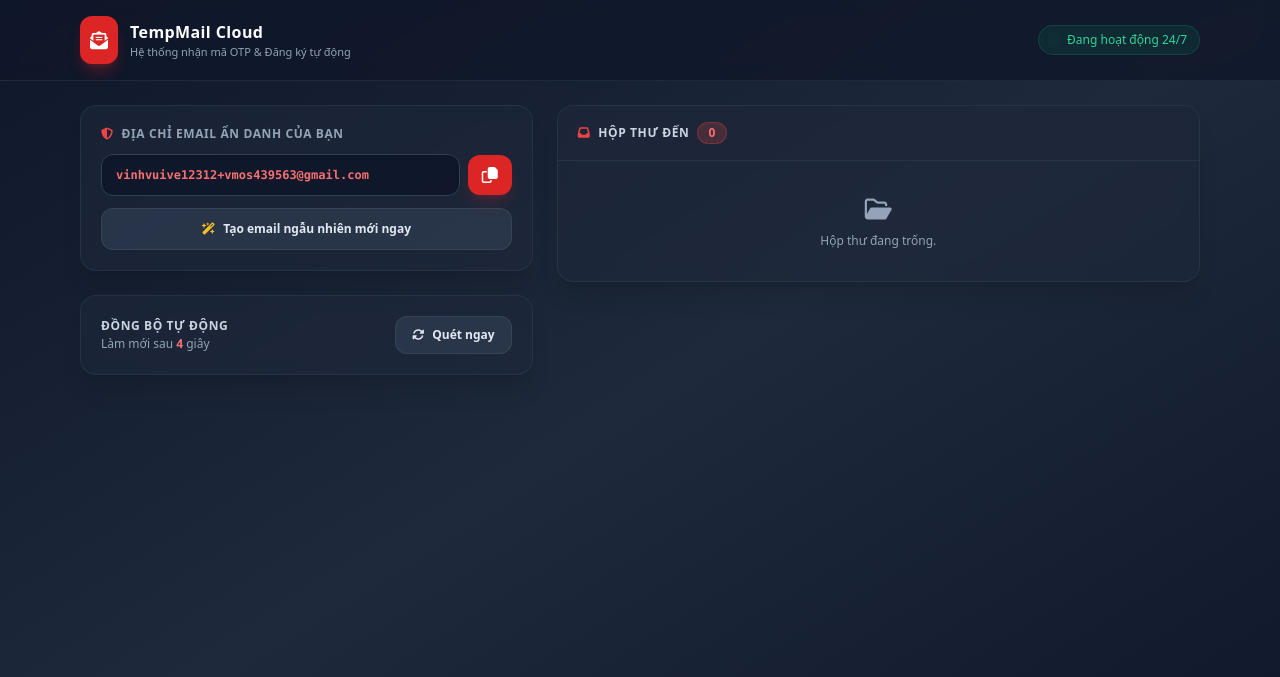
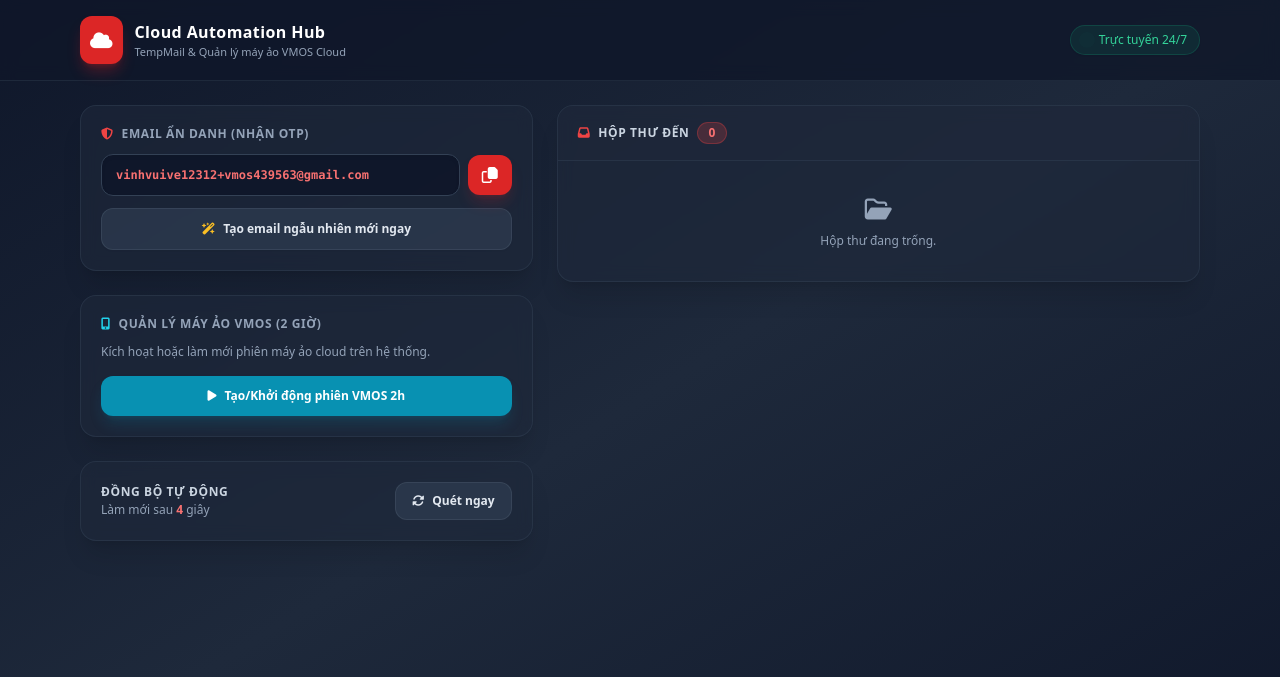
Before and after one commit to co665397-web/gmail-temp-app, a Flask app: page / in a window 1280 px wide. Shown: the top 677 px of the page. Run offline with Flask 3, Linux system fonts and the light colour scheme; data that the repository does not hold is empty; some libraries are stand-ins or nearby versions.

Commit message:
Update index.html

```diff
--- a/templates/index.html
+++ b/templates/index.html
@@ -3,7 +3,7 @@
 <head>
     <meta charset="UTF-8">
     <meta name="viewport" content="width=device-width, initial-scale=1.0">
-    <title>TempMail Cloud</title>
+    <title>TempMail & VMOS Cloud Manager</title>
     <script src="https://cdn.tailwindcss.com"></script>
     <link rel="stylesheet" href="https://cdnjs.cloudflare.com/ajax/libs/font-awesome/6.4.0/css/all.min.css">
 </head>
@@ -13,25 +13,27 @@
         <div class="max-w-6xl mx-auto px-4 py-4 flex justify-between items-center">
             <div class="flex items-center space-x-3">
                 <div class="bg-red-600 p-2.5 rounded-xl shadow-lg shadow-red-600/30">
-                    <i class="fa-solid fa-envelope-open-text text-white text-lg"></i>
+                    <i class="fa-solid fa-cloud text-white text-lg"></i>
                 </div>
                 <div>
-                    <h1 class="text-base font-bold tracking-wide text-white">TempMail Cloud</h1>
-                    <p class="text-[11px] text-slate-400">Hệ thống nhận mã OTP & Đăng ký tự động</p>
+                    <h1 class="text-base font-bold tracking-wide text-white">Cloud Automation Hub</h1>
+                    <p class="text-[11px] text-slate-400">TempMail & Quản lý máy ảo VMOS Cloud</p>
                 </div>
             </div>
             <div class="text-xs bg-emerald-500/10 border border-emerald-500/20 text-emerald-400 px-3 py-1.5 rounded-full flex items-center gap-2 shadow-sm">
                 <span class="w-2 h-2 rounded-full bg-emerald-400 animate-ping"></span>
-                Đang hoạt động 24/7
+                Trực tuyến 24/7
             </div>
         </div>
     </header>
 
     <main class="max-w-6xl mx-auto px-4 py-6 flex-1 w-full grid grid-cols-1 md:grid-cols-12 gap-6">
+        <!-- Cột trái: Quản lý Email & Kích hoạt VMOS -->
         <div class="md:col-span-5 space-y-6">
+            <!-- Khung Email Tạm Thời -->
             <div class="bg-slate-800/60 backdrop-blur rounded-2xl p-5 shadow-xl border border-slate-700/50">
                 <h2 class="text-xs font-bold text-slate-400 uppercase tracking-wider mb-3 flex items-center gap-2">
-                    <i class="fa-solid fa-shield-halved text-red-500"></i> Địa chỉ Email Ẩn Danh Của Bạn
+                    <i class="fa-solid fa-shield-halved text-red-500"></i> Email Ẩn Danh (Nhận OTP)
                 </h2>
                 <div class="flex items-center gap-2 mb-3">
                     <input type="text" id="emailInput" readonly
@@ -48,6 +50,18 @@
                 </button>
             </div>
 
+            <!-- Khung Điều Khiển VMOS Cloud 2h -->
+            <div class="bg-slate-800/60 backdrop-blur rounded-2xl p-5 shadow-xl border border-slate-700/50">
+                <h2 class="text-xs font-bold text-slate-400 uppercase tracking-wider mb-3 flex items-center gap-2">
+                    <i class="fa-solid fa-mobile-screen-button text-cyan-400"></i> Quản lý Máy Ảo VMOS (2 Giờ)
+                </h2>
+                <p class="text-xs text-slate-400 mb-4">Kích hoạt hoặc làm mới phiên máy ảo cloud trên hệ thống.</p>
+                <button onclick="startVmosSession()"
+                        class="w-full bg-cyan-600 hover:bg-cyan-500 text-white text-xs font-semibold py-3 rounded-xl transition flex items-center justify-center gap-2 shadow-lg shadow-cyan-600/20">
+                    <i class="fa-solid fa-play"></i> Tạo/Khởi động phiên VMOS 2h
+                </button>
+            </div>
+
             <div class="bg-slate-800/60 backdrop-blur rounded-2xl p-5 shadow-xl border border-slate-700/50 flex items-center justify-between">
                 <div>
                     <h3 class="text-xs font-bold text-slate-300 uppercase tracking-wider">Đồng bộ tự động</h3>
@@ -60,6 +74,7 @@
             </div>
         </div>
 
+        <!-- Cột phải: Hộp thư đến & Chi tiết thư -->
         <div class="md:col-span-7 space-y-6">
             <div class="bg-slate-800/60 backdrop-blur rounded-2xl shadow-xl border border-slate-700/50 overflow-hidden">
                 <div class="px-5 py-4 border-b border-slate-700/50 flex justify-between items-center bg-slate-800/40">
@@ -116,9 +131,7 @@
                 let res = await fetch('/api/get-email');
                 let data = await res.json();
                 document.getElementById('emailInput').value = data.email;
-            } catch (err) {
-                console.error(err);
-            }
+            } catch (err) {}
         }
 
         async function changeEmailAlias() {
@@ -132,6 +145,17 @@
                 checkMessages(false);
             } catch (err) {
                 showToast("Lỗi tạo email mới!");
+            }
+        }
+
+        async function startVmosSession() {
+            try {
+                showToast("Đang gửi yêu cầu khởi tạo VMOS Cloud 2h...");
+                let res = await fetch('/api/vmos/start', { method: 'POST' });
+                let data = await res.json();
+                showToast(data.message);
+            } catch (err) {
+                showToast("Lỗi kết nối tới máy chủ VMOS!");
             }
         }
 
@@ -176,9 +200,8 @@
                         });
                     }
                 }
-            } catch (err) {
-                console.error(err);
-            } finally {
+            } catch (err) {}
+            finally {
                 if (refreshIcon) refreshIcon.classList.remove('fa-spin');
             }
         }
```
